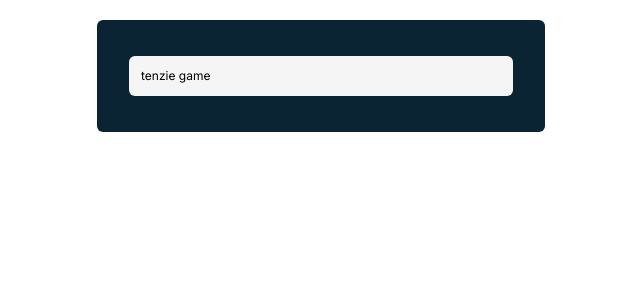
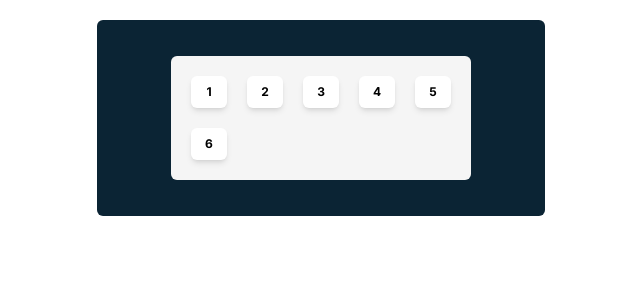
Before and after one commit to IvyMurage/tenzie-scrimba-game, a React (Vite) app: page / in a window 1280 px wide. Shown: the top 300 px of the page, without its empty margins (319-959 px from the left). Built offline with nearby package versions, Linux system fonts and the light colour scheme.

Commit message:
feat: Add a dice component

```diff
--- a/src/App.tsx
+++ b/src/App.tsx
@@ -1,10 +1,15 @@
+import Die from "./Die"
 
 function App() {
   return (
-    <main className="bg-primary max-w-md m-auto py-4 px-3 mt-5 text-xs rounded-md ">
-      <div className="bg-secondary m-5 rounded-md p-3 max-w-sm">
-        tenzie game
-
+    <main className="bg-primary flex items-center justify-center max-w-md m-auto py-4 px-3 mt-5 text-xs rounded-md ">
+      <div className="bg-secondary m-5 gap-5 rounded-md p-5 grid grid-cols-5 grid-rows-2 items-center max-w-sm">
+        <Die value={1} />
+        <Die value={2} />
+        <Die value={3} />
+        <Die value={4} />
+        <Die value={5} />
+        <Die value={6} />
       </div>
     </main>
   )
--- /dev/null
+++ b/src/Die.tsx
@@ -0,0 +1,7 @@
+function Die(props: { value: number }) {
+    return (
+        <div className='p-2 shadow-md rounded-md w-9 flex items-center justify-center text-md font-bold bg-white'>{props.value}</div>
+    )
+}
+
+export default Die
```
